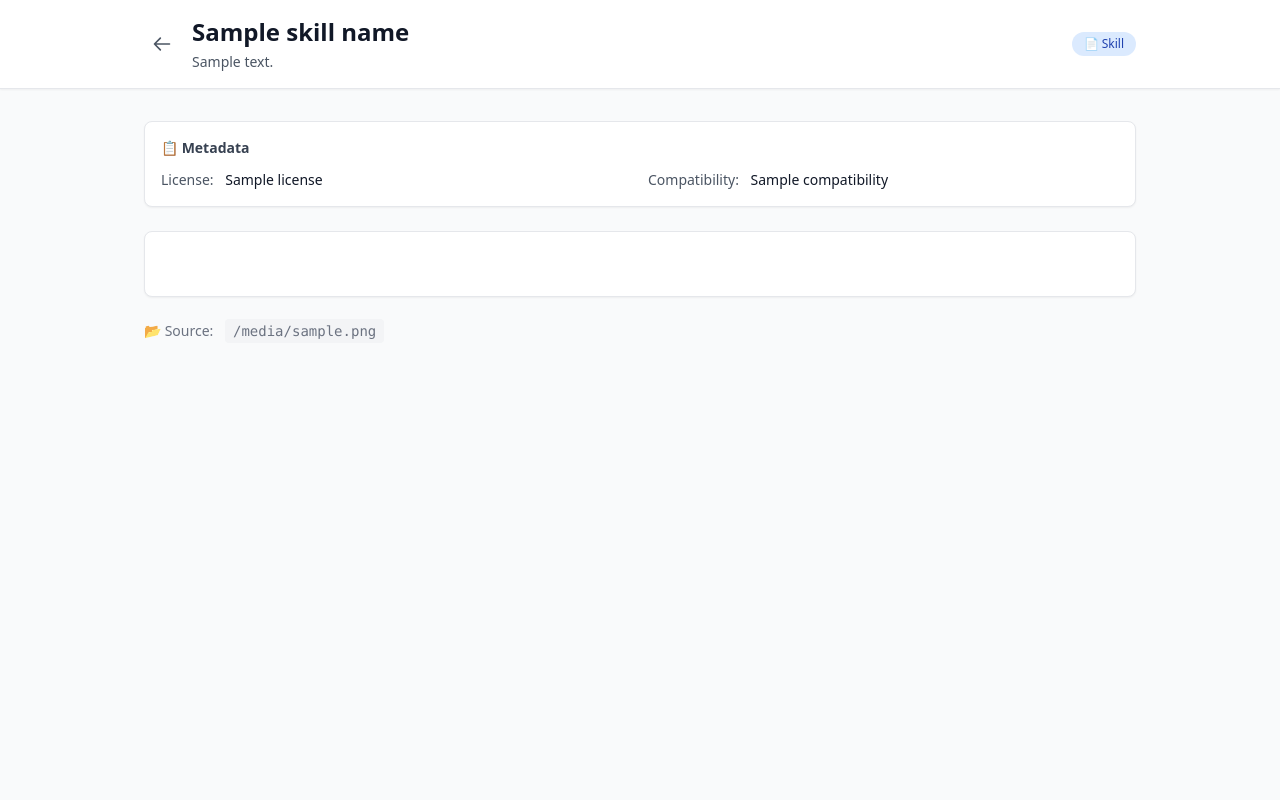
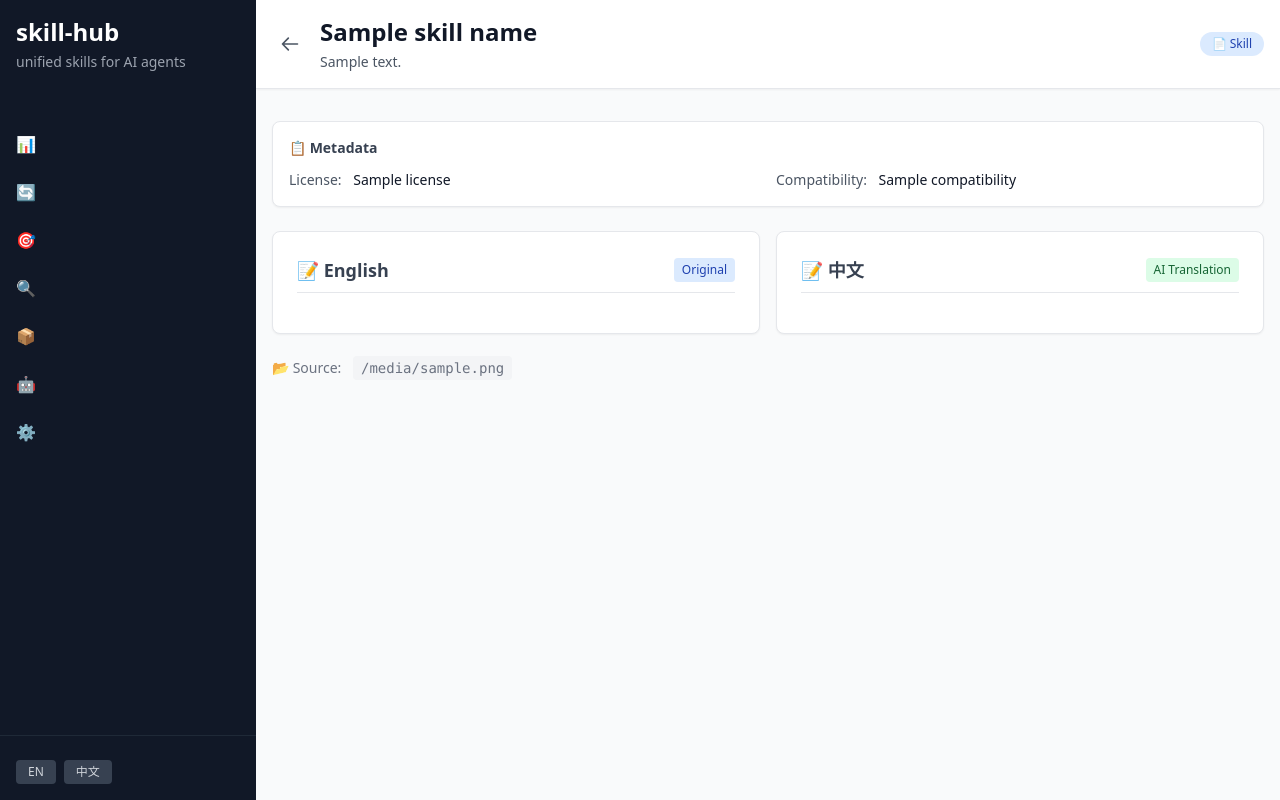
Before and after one commit to WuErPing/skill-hub, a Flask app: template src/skill_hub/web/templates/preview.html in a window 1280 px wide. Run offline with Flask 3, Linux system fonts and the light colour scheme; the template is opened without the code that fills it: most values are stand-ins (such as "Sample title", 1, 10 or a date in 2020); some libraries are stand-ins or nearby versions.

Commit message:
feat(translation): add AI-powered content translation and bilingual preview support

```diff
--- a/src/skill_hub/web/templates/find.html
+++ b/src/skill_hub/web/templates/find.html
@@ -118,7 +118,6 @@
                                 <div class="flex items-center gap-2">
                                     <span class="text-xl">🎯</span>
                                     <a href="${previewUrl}"
-                                       target="_blank"
                                        class="font-semibold text-lg text-blue-600 hover:text-blue-800 hover:underline"
                                        title="Preview ${match.name}">${match.name}</a>
                                 </div>
--- a/src/skill_hub/web/templates/preview.html
+++ b/src/skill_hub/web/templates/preview.html
@@ -1,9 +1,10 @@
 <!DOCTYPE html>
-<html lang="en">
+<html lang="{{ language or 'en' }}">
 <head>
     <meta charset="UTF-8">
     <meta name="viewport" content="width=device-width, initial-scale=1.0">
     <title>{{ skill_name }} - Skill Preview</title>
+    <script src="https://unpkg.com/htmx.org@1.9.10"></script>
     <script src="https://cdn.tailwindcss.com"></script>
     <script src="https://cdn.jsdelivr.net/npm/marked/marked.min.js"></script>
     <style>
@@ -87,6 +88,61 @@
     </style>
 </head>
 <body class="bg-gray-50">
+    <div class="flex h-screen">
+        <!-- Sidebar -->
+        <aside class="w-64 bg-gray-900 text-white flex flex-col">
+            <div class="p-4">
+                <h1 class="text-2xl font-bold">skill-hub</h1>
+                <p class="text-sm text-gray-400 mt-1">unified skills for AI agents</p>
+            </div>
+            <nav class="mt-8 flex-1">
+                <a href="/"
+                   class="block px-4 py-3 hover:bg-gray-800 transition">
+                    📊 {{ _("Dashboard") }}
+                </a>
+                <a href="/"
+                   class="block px-4 py-3 hover:bg-gray-800 transition">
+                    🔄 {{ _("Sync") }}
+                </a>
+                <a href="/"
+                   class="block px-4 py-3 hover:bg-gray-800 transition">
+                    🎯 {{ _("Hub Skills") }}
+                </a>
+                <a href="/"
+                   class="block px-4 py-3 hover:bg-gray-800 transition">
+                    🔍 {{ _("AI Finder") }}
+                </a>
+                <a href="/"
+                   class="block px-4 py-3 hover:bg-gray-800 transition">
+                    📦 {{ _("Repositories") }}
+                </a>
+                <a href="/"
+                   class="block px-4 py-3 hover:bg-gray-800 transition">
+                    🤖 {{ _("Agents") }}
+                </a>
+                <a href="/"
+                   class="block px-4 py-3 hover:bg-gray-800 transition">
+                    ⚙️ {{ _("Config") }}
+                </a>
+            </nav>
+            <!-- Language switcher -->
+            <div class="px-4 py-4 border-t border-gray-800">
+                <p class="text-xs text-gray-500 mb-2">{{ _("Language") }}</p>
+                <div class="flex gap-2">
+                    <button onclick="setLanguage('en')"
+                            class="px-3 py-1 rounded text-xs font-medium {{ 'bg-white text-gray-900' if language == 'en' else 'bg-gray-700 text-gray-300' }}">
+                        EN
+                    </button>
+                    <button onclick="setLanguage('zh_CN')"
+                            class="px-3 py-1 rounded text-xs font-medium {{ 'bg-white text-gray-900' if language == 'zh_CN' else 'bg-gray-700 text-gray-300' }}">
+                        中文
+                    </button>
+                </div>
+            </div>
+        </aside>
+
+        <!-- Main content -->
+        <main class="flex-1 overflow-auto">
     <div class="min-h-screen">
         <!-- Header -->
         <header class="bg-white shadow-sm border-b border-gray-200">
@@ -151,11 +207,44 @@
             {% endif %}
 
             <!-- Markdown Content -->
+            {% if content_zh %}
+            <!-- Bilingual View -->
+            <div class="grid grid-cols-1 lg:grid-cols-2 gap-4 mb-4">
+                <div class="bg-white rounded-lg shadow-sm border border-gray-200 p-6">
+                    <div class="flex items-center justify-between mb-4 pb-2 border-b border-gray-200">
+                        <h3 class="text-lg font-semibold text-gray-700">📝 English</h3>
+                        <span class="px-2 py-1 text-xs bg-blue-100 text-blue-800 rounded">Original</span>
+                    </div>
+                    <div id="markdown-content-en" class="markdown-body">
+                        <!-- Rendered English markdown will go here -->
+                    </div>
+                </div>
+                <div class="bg-white rounded-lg shadow-sm border border-gray-200 p-6">
+                    <div class="flex items-center justify-between mb-4 pb-2 border-b border-gray-200">
+                        <h3 class="text-lg font-semibold text-gray-700">📝 中文</h3>
+                        <span class="px-2 py-1 text-xs bg-green-100 text-green-800 rounded">AI Translation</span>
+                    </div>
+                    <div id="markdown-content-zh" class="markdown-body">
+                        <!-- Rendered Chinese markdown will go here -->
+                    </div>
+                </div>
+            </div>
+            {% else %}
+            <!-- Single Language View -->
             <div class="bg-white rounded-lg shadow-sm border border-gray-200 p-8">
                 <div id="markdown-content" class="markdown-body">
                     <!-- Rendered markdown will go here -->
                 </div>
             </div>
+            {% if translation_available and not content_zh %}
+            <div class="mt-4 p-4 bg-blue-50 border-l-4 border-blue-500 rounded">
+                <p class="text-sm text-blue-800">
+                    💡 <strong>Translation available:</strong> This content appears to be in Chinese or mixed language.
+                    AI translation is currently optimized for English-to-Chinese translation.
+                </p>
+            </div>
+            {% endif %}
+            {% endif %}
 
             <!-- File Path -->
             {% if file_path %}
@@ -164,14 +253,40 @@
                 <code class="ml-2 px-2 py-1 bg-gray-100 rounded">{{ file_path }}</code>
             </div>
             {% endif %}
+        </div>
         </main>
     </div>
 
     <script>
         // Render markdown content
         const markdownContent = {{ content|tojson }};
-        if (markdownContent) {
-            document.getElementById('markdown-content').innerHTML = marked.parse(markdownContent);
+        const markdownContentZh = {{ content_zh|tojson }};
+
+        if (markdownContentZh) {
+            // Bilingual view - render both English and Chinese
+            if (markdownContent) {
+                document.getElementById('markdown-content-en').innerHTML = marked.parse(markdownContent);
+            }
+            document.getElementById('markdown-content-zh').innerHTML = marked.parse(markdownContentZh);
+        } else {
+            // Single language view
+            if (markdownContent) {
+                const contentDiv = document.getElementById('markdown-content');
+                if (contentDiv) {
+                    contentDiv.innerHTML = marked.parse(markdownContent);
+                }
+            }
+        }
+
+        function setLanguage(lang) {
+            fetch('/set-language', {
+                method: 'POST',
+                headers: { 'Content-Type': 'application/x-www-form-urlencoded' },
+                body: 'language=' + encodeURIComponent(lang)
+            }).then(() => {
+                // Reload the whole page so sidebar and content use the new language
+                window.location.reload();
+            });
         }
     </script>
 </body>
```
Also changed, not shown: src/skill_hub/ai/__init__.py (+8 -1 lines), src/skill_hub/ai/translator.py (added, +99 -0 lines), src/skill_hub/web/fastapi_app.py (+33 -1 lines).
